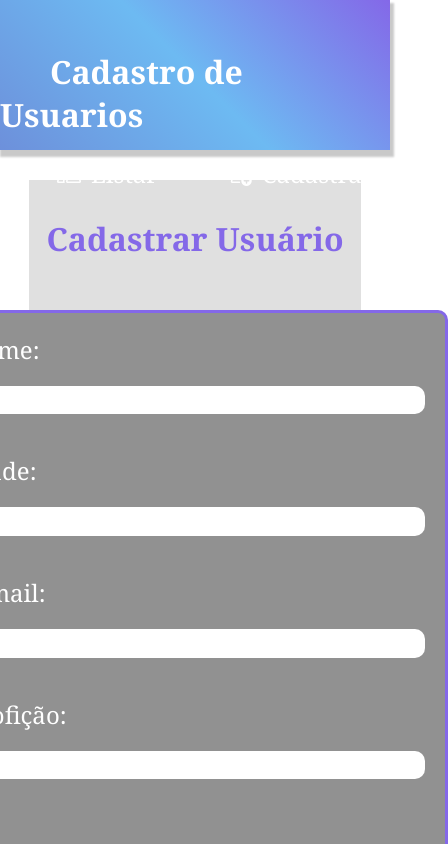
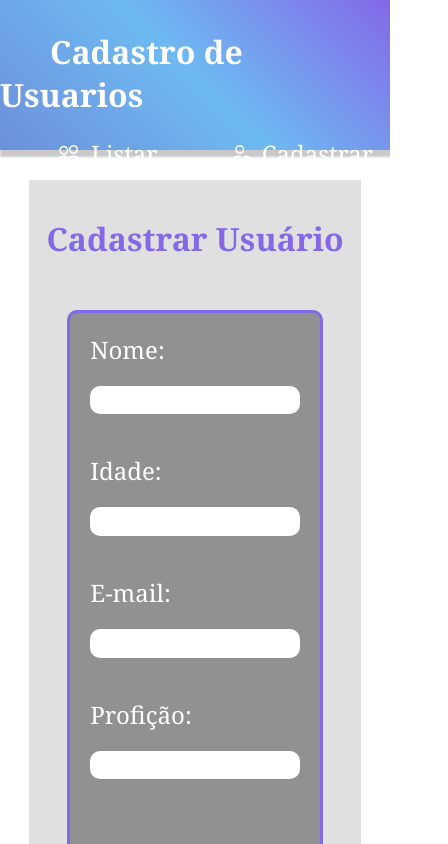
Before and after one commit to Pedro-Thomazi/crud-de-usuarios, a React (Create React App) app: page /cadastre in a window 390 px wide. Shown: the top 844 px of the page, 448 px wide, since content can reach past the window. Built offline with nearby package versions, Linux system fonts and the light colour scheme; data requests are answered from the project's data file.

Commit message:
nova-atualizacao

```diff
--- a/src/Components/Header/Header.module.css
+++ b/src/Components/Header/Header.module.css
@@ -34,6 +34,7 @@
         color: #fff;
         margin-left: 30px;
         font-size: 1.5em;
+        transition: .4s;
     }
 
     .links a:hover {
@@ -54,6 +55,7 @@
 @media (max-width: 745px) {
     .header {
         flex-direction: column;
+        justify-content: center;
     }
 
     .header h1 {
@@ -63,4 +65,9 @@
     .links a {
         margin-left: 70px;
     }
+
+    .links a:hover {
+        border: 0px;
+        color: #496296;
+    }
 }
--- a/src/Pages/Cadastre/Cadastre.module.css
+++ b/src/Pages/Cadastre/Cadastre.module.css
@@ -57,3 +57,9 @@
     background: #5a479e;
     box-shadow: 2px 2px 2px 2px rgba(0, 0, 0, 0.404);
 }
+
+@media (max-width: 660px) {
+    .form {
+        width: 80%;
+    }
+}
```
